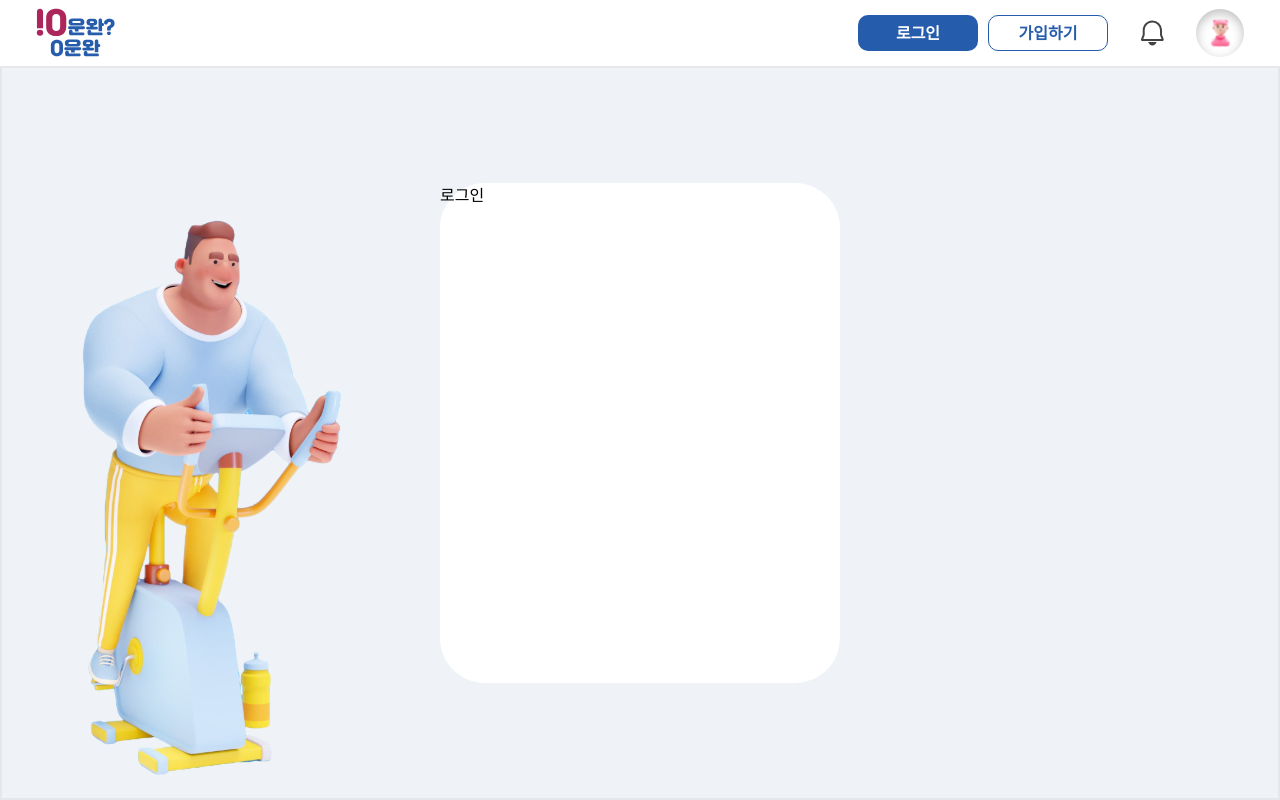
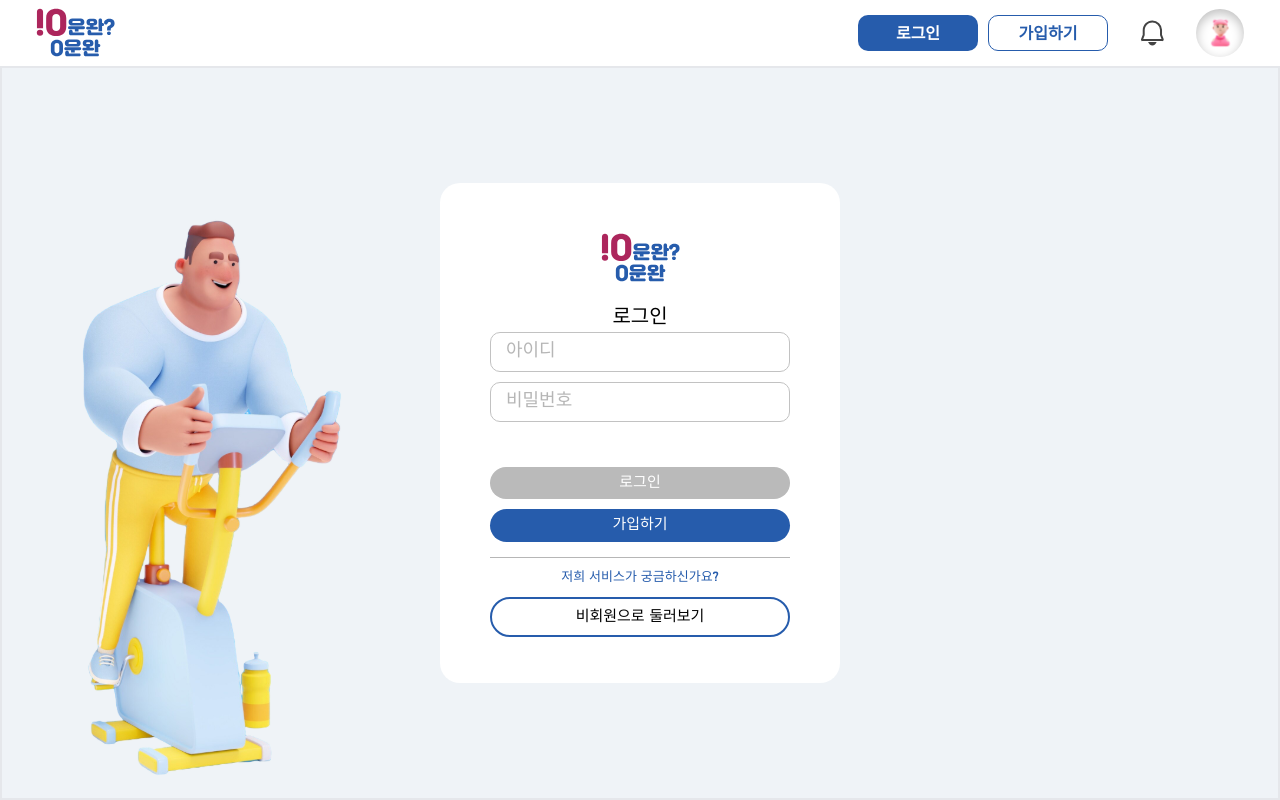
Before and after one commit to yoo-nji/Today_Workout_Done, a React (Vite) app: page /login in a window 1280 px wide. Built offline with nearby package versions, Linux system fonts and the light colour scheme.

Commit message:
feat: 로그인창 생성

```diff
--- a/src/pages/Login.tsx
+++ b/src/pages/Login.tsx
@@ -1,3 +1,122 @@
+import { Link } from "react-router";
+import logoImg from "../assets/loge.svg";
+import { useState } from "react";
+import { twMerge } from "tailwind-merge";
+
 export default function Login() {
-  return <div>로그인</div>;
+  const [email, setEmail] = useState("");
+  const [password, setPassword] = useState("");
+  const [emailError, setEmailError] = useState("");
+
+  const validateEmail = (email: string) => {
+    const emailRegex = /^[a-zA-Z0-9._%+-]+@[a-zA-Z0-9.-]+\.[a-zA-Z]{2,}$/;
+    return emailRegex.test(email);
+  };
+
+  const handleEmailChange = (e: React.ChangeEvent<HTMLInputElement>) => {
+    const emailValue = e.target.value;
+    setEmail(emailValue);
+
+    if (emailValue && !validateEmail(emailValue)) {
+      setEmailError("이메일 형식이 올바르지 않습니다.");
+    } else {
+      setEmailError("");
+    }
+  };
+
+  const handleSubmit = (e: React.FormEvent) => {
+    e.preventDefault();
+
+    if (!validateEmail(email)) {
+      setEmailError("이메일 형식이 올바르지 않습니다.");
+    } else {
+      setEmailError("");
+    }
+  };
+
+  const isFormValid = email && password && emailError === "";
+
+  return (
+    <>
+      <form
+        action=""
+        className="px-[50px] w-[400px] h-[500px] rounded-[20px] bg-[#FFFFFF]"
+        onSubmit={handleSubmit}
+      >
+        {/* 로고 */}
+        <img src={logoImg} className="pt-[50px] block mx-auto " />
+        {/* 제목 */}
+        <p className="text-center text-[20px] mt-[20px] font-jua ">로그인</p>
+
+        {/* 아이디 입력 필드 */}
+        <input
+          type="text"
+          placeholder="아이디"
+          value={email}
+          onChange={handleEmailChange}
+          className={twMerge(
+            `w-full h-[40px] mb-[10px] py-auto pl-[15px] border border-[#C2C2C2] rounded-[10px] placeholder-[#B6B6B6] text-[18px] font-jua ${
+              email
+                ? "text-[#265CAC] border-[#265CAC] border-[2px] font-ibm font-bold text-[16px]"
+                : "text-gray-400"
+            }`
+          )}
+        />
+        {/* 비밀번호 입력 필드 */}
+        <input
+          type="password"
+          placeholder="비밀번호"
+          value={password}
+          onChange={(e) => setPassword(e.target.value)}
+          className={twMerge(
+            `w-full h-[40px] mb-[10px] py-auto pl-[15px] border border-[#C2C2C2] rounded-[10px] placeholder-[#B6B6B6] text-[18px] font-jua ${
+              password
+                ? "text-[#265CAC] border-[#265CAC] border-[2px] text-[16px]"
+                : "text-gray-400"
+            }`
+          )}
+        />
+        {/* 아이디 오류 메시지 출력 */}
+        {emailError && (
+          <p className="ml-[15px] mb-[10px] text-red-500 text-[13px] font-dohyeon ">
+            {emailError}
+          </p>
+        )}
+
+        {/* 로그인 버튼 */}
+        <button
+          className={twMerge(
+            `w-full py-[5px] rounded-[20px] bg-[#265CAC] text-white text-[15px] font-jua ${
+              emailError ? "mt-[5.5px]" : "mt-[35px]"
+            } ${isFormValid ? "" : "bg-[#BABABA] cursor-not-allowed"}`
+          )}
+        >
+          로그인
+        </button>
+
+        {/* 가입하기 버튼 */}
+        <button className="w-full mt-[10px] py-[5px] rounded-[20px] bg-[#265CAC] text-white text-[15px] font-jua">
+          가입하기
+        </button>
+
+        {/* 구분선 */}
+        <div className="w-full mt-[15px] mb-[10px] py-auto border-t border-[#B6B6B6]"></div>
+
+        {/* 저희 서비스가 궁금하세요? */}
+        <form className="flex justify-center items-center mb-[10px]">
+          <Link
+            to="/"
+            className="text-[#265CAC] text-[13px] text-center font-dohyeon"
+          >
+            저희 서비스가 궁금하신가요?
+          </Link>
+        </form>
+
+        {/* 비회원 버튼 */}
+        <button className="w-full h-[40px] py-auto border-2 border-[#265CAC]  rounded-[20px] bg-[#FFFFFF] text-[15px] font-jua">
+          비회원으로 둘러보기
+        </button>
+      </form>
+    </>
+  );
 }
```
